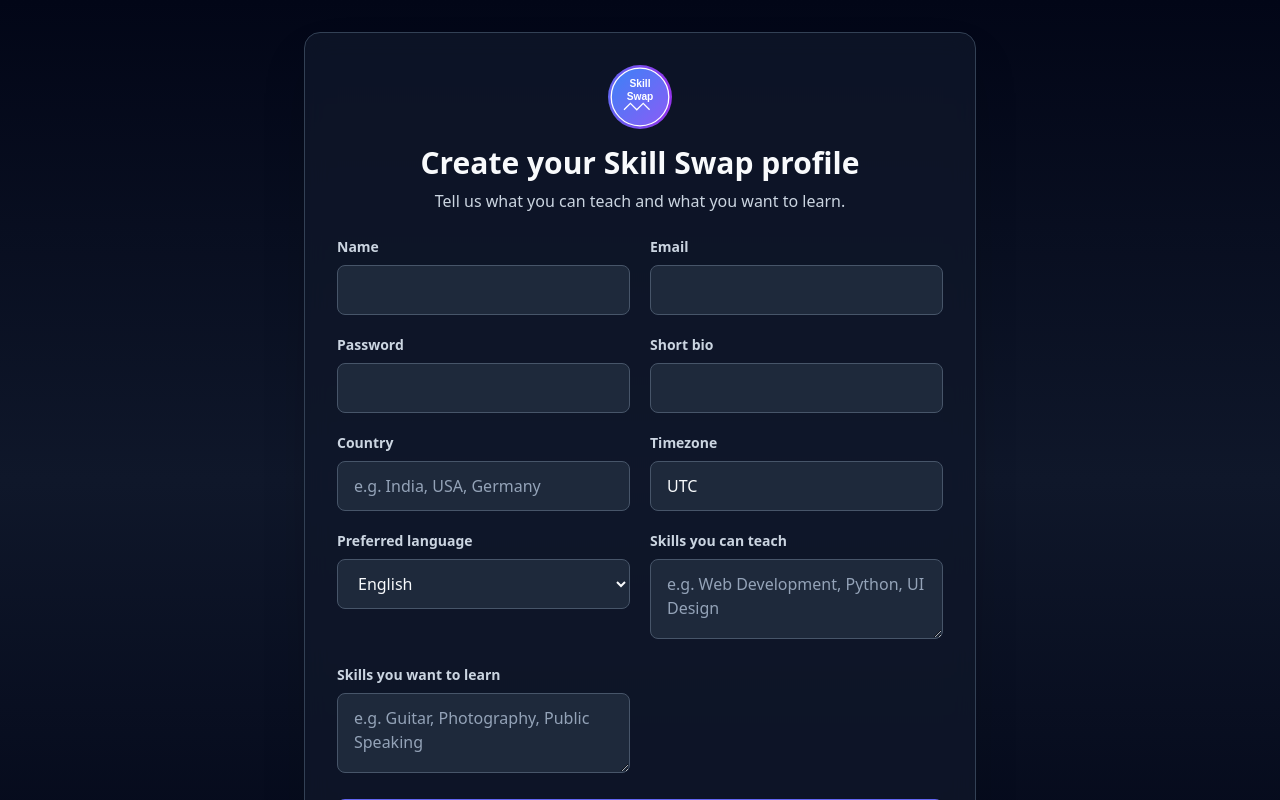
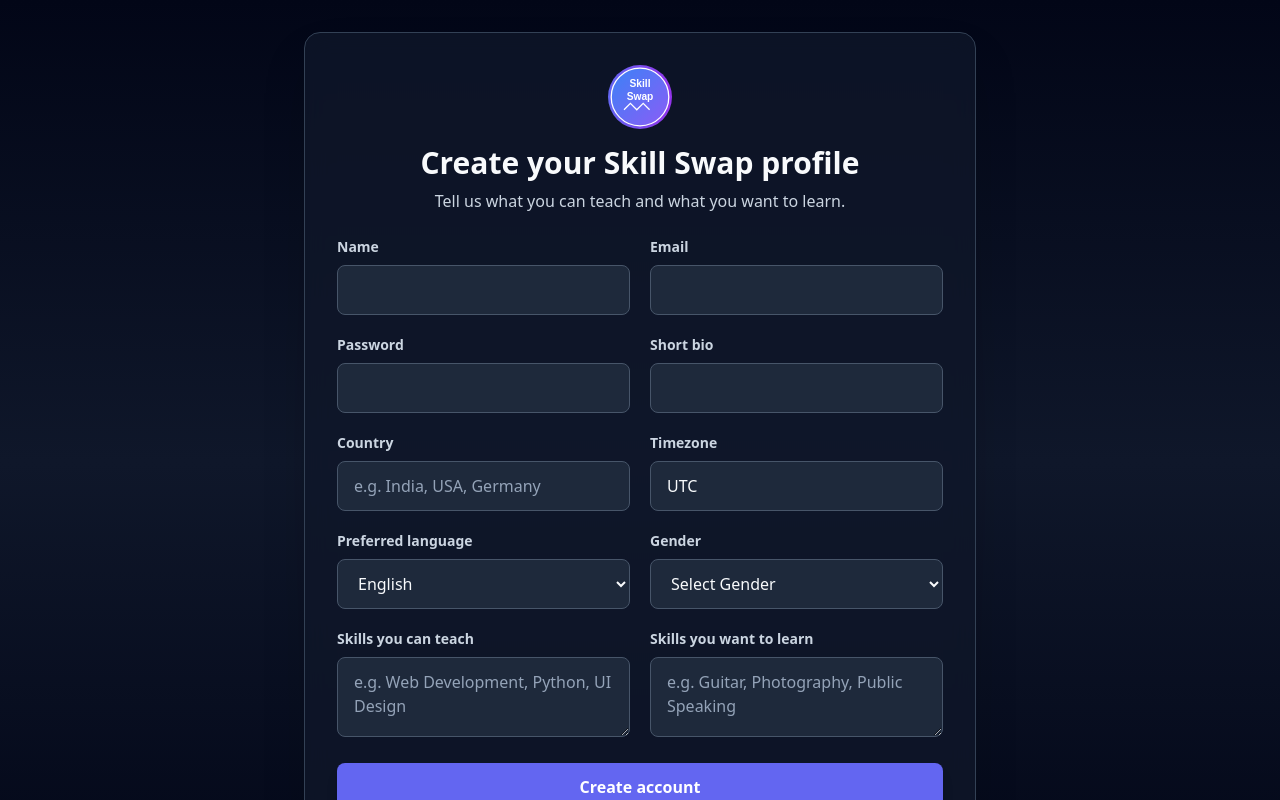
Before and after one commit to Dhiruu021/SkillSwap, a React (Vite) app in the folder frontend/: page /register in a window 1280 px wide. Shown: the top 800 px of the page. Built offline with nearby package versions, Linux system fonts and the light colour scheme; no server answers.

Commit message:
Add gender field - registration, profile edit, and dashboard welcome message

```diff
--- a/frontend/src/pages/DashboardPage.jsx
+++ b/frontend/src/pages/DashboardPage.jsx
@@ -105,7 +105,9 @@ Exchange Skills, Build Community
 
 
 <p className="text-sm text-slate-400 font-bold pt-4 border-t border-slate-800">
-  Welcome back, <span className="text-indigo-400 font-semibold">{user?.name || "Learner"}</span>! Start your learning journey today.
+  Welcome back, <span className="text-indigo-400 font-semibold">
+    {user?.gender === 'male' ? 'Mr.' : user?.gender === 'female' ? 'Ms.' : ''} {user?.name || "Learner"}
+  </span>! Start your learning journey today.
 </p>
 
 </div>
--- a/frontend/src/pages/ProfilePage.jsx
+++ b/frontend/src/pages/ProfilePage.jsx
@@ -54,6 +54,7 @@ const ProfilePage = () => {
     country: user?.country || '',
     timezone: user?.timezone || Intl.DateTimeFormat().resolvedOptions().timeZone || 'UTC',
     languagePreference: user?.languagePreference || 'english',
+    gender: user?.gender || '',
     profilePhoto: null
   });
 
@@ -80,6 +81,7 @@ const ProfilePage = () => {
       country: user?.country || '',
       timezone: user?.timezone || Intl.DateTimeFormat().resolvedOptions().timeZone || 'UTC',
       languagePreference: user?.languagePreference || 'english',
+      gender: user?.gender || '',
       profilePhoto: null
     });
     setPreview(user?.profilePhoto || '');
@@ -223,6 +225,10 @@ const ProfilePage = () => {
             <p className="text-xs uppercase text-gray-500 dark:text-slate-400">Language</p>
             <p className="mt-1 text-sm text-gray-700 dark:text-slate-200">{user.languagePreference || 'English'}</p>
           </div>
+          <div>
+            <p className="text-xs uppercase text-gray-500 dark:text-slate-400">Gender</p>
+            <p className="mt-1 text-sm text-gray-700 dark:text-slate-200">{user.gender ? (user.gender.charAt(0).toUpperCase() + user.gender.slice(1)) : 'Not specified'}</p>
+          </div>
         </div>
         <p className="text-xs text-gray-500 dark:text-slate-400 break-all">User ID: {formatUserId(user._id || user.id)}</p>
       </div>
@@ -315,6 +321,19 @@ const ProfilePage = () => {
               <option value="hindi">Hindi</option>
             </select>
           </div>
+          <div>
+            <label className="mb-1 block text-sm font-medium text-gray-700 dark:text-slate-300">Gender</label>
+            <select
+              className="input"
+              name="gender"
+              value={form.gender}
+              onChange={handleChange}
+            >
+              <option value="">Select Gender</option>
+              <option value="male">Male</option>
+              <option value="female">Female</option>
+            </select>
+          </div>
           <div className="flex items-center gap-3">
             <button type="submit" className="btn-primary" disabled={loading}>
               {loading ? 'Saving...' : 'Save changes'}
--- a/frontend/src/pages/RegisterPage.jsx
+++ b/frontend/src/pages/RegisterPage.jsx
@@ -14,6 +14,7 @@ const RegisterPage = () => {
     country: '',
     timezone: Intl.DateTimeFormat().resolvedOptions().timeZone || 'UTC',
     languagePreference: 'english',
+    gender: '',
     teachSkills: '',
     learnSkills: ''
   });
@@ -39,6 +40,7 @@ const RegisterPage = () => {
         country: form.country.trim(),
         timezone: form.timezone,
         languagePreference: form.languagePreference,
+        gender: form.gender,
         teachSkills: form.teachSkills
           .split(',')
           .map((s) => s.trim())
@@ -153,6 +155,20 @@ const RegisterPage = () => {
             </select>
           </div>
           <div className="md:col-span-1">
+            <label className="block text-sm font-semibold text-slate-300 mb-2">Gender</label>
+            <select
+              className="w-full rounded-lg border border-slate-600 bg-slate-800 px-4 py-3 text-slate-50 focus:border-indigo-500 focus:ring-2 focus:ring-indigo-500/20 transition-colors"
+              name="gender"
+              value={form.gender}
+              onChange={handleChange}
+              required
+            >
+              <option value="">Select Gender</option>
+              <option value="male">Male</option>
+              <option value="female">Female</option>
+            </select>
+          </div>
+          <div className="md:col-span-1">
             <label className="block text-sm font-semibold text-slate-300 mb-2">
               Skills you can teach
             </label>
```
Also changed, not shown: 1 other file (tests, documents, lock files or other folders).
